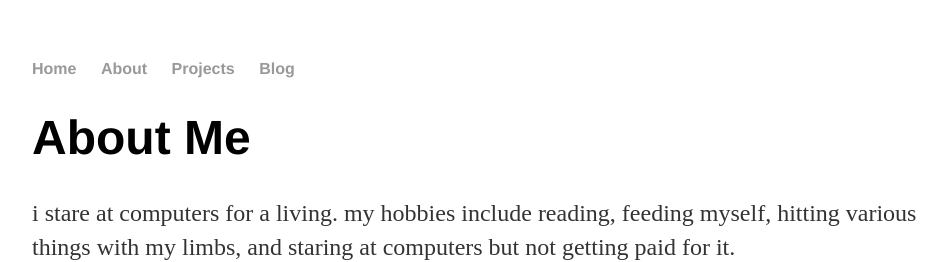
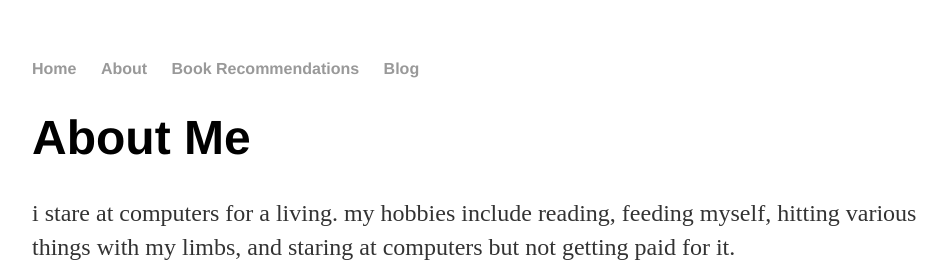
Before and after one commit to jijessicam/jijessicam.github.io, a Jekyll site: the page built from about/index.html, in a window 1280 px wide. Shown: the top 262 px of the page, without its empty margins (160-1107 px from the left). Built offline with Jekyll 4.4.1, drawn with Linux system fonts in a browser that asks for light colours.

Commit message:
Update default.html

```diff
--- a/_layouts/default.html
+++ b/_layouts/default.html
@@ -10,7 +10,7 @@
 	    		<ul>
 	        		<li><a href="/">Home</a></li>
 		        	<li><a href="/about">About</a></li>
-	        		<li><a href="/projects">Projects</a></li>
+	        		<li><a href="/bookrecs">Book Recommendations</a></li>
 	        		<li><a href="/blog">Blog</a></li>
 	    		</ul>
 			</nav>
```
